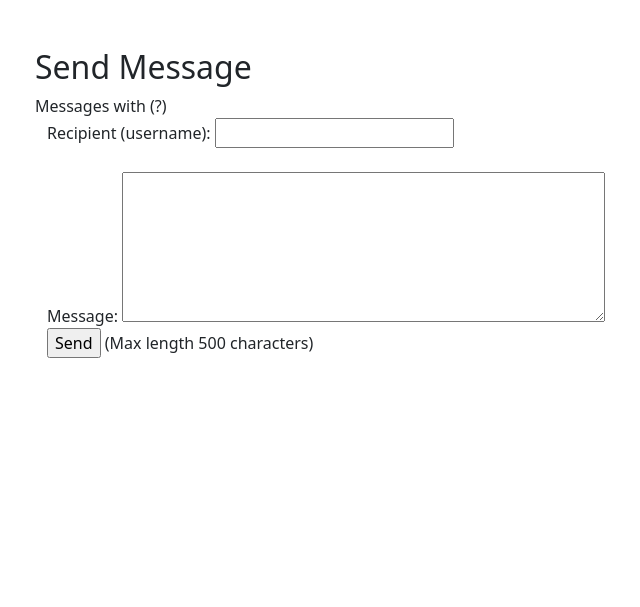
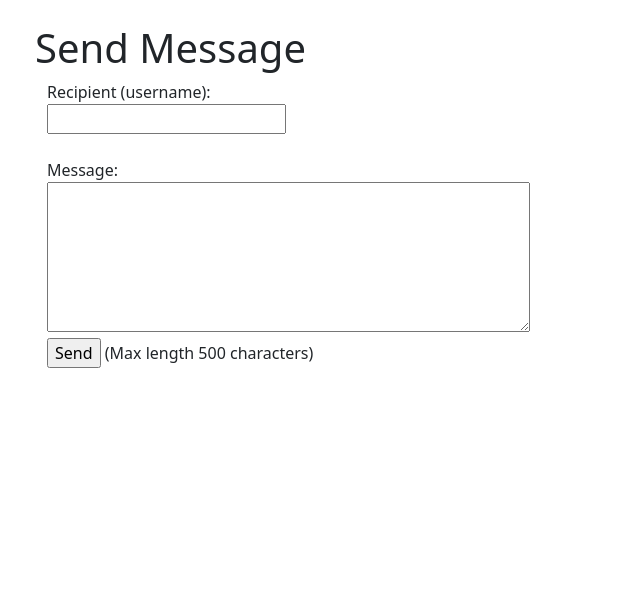
Before and after one commit to Miqqou/SecPro-webchat, a Django app: page /chat in a window 1280 px wide. Shown: the part 56-663 px from the top of the page, without its empty margins (47-687 px from the left). Run offline with Django 4.2, Linux system fonts and the light colour scheme; the visitor is signed in with stand-in values (Sample User, id 1).

Commit message:
styled chat/inbox, fixed inbox messages count

```diff
--- a/backend/webchat/webchatapp/templates/chat.html
+++ b/backend/webchat/webchatapp/templates/chat.html
@@ -2,25 +2,23 @@
 
 {% block content %}
 
-<br>
-<h2>Send Message</h2>
+<h1>Send Message</h1>
 <!-- <div class="boxed"> -->
-  <div class="overflow-auto"></div>
+<div class="overflow-auto">
 
-  <form method="post">
-    {% csrf_token %}
+<form method="post">
+  {% csrf_token %}
 
 <!-- TODO: Select partner, messages(user, partner)-->
-<a>Messages with (?)</a>
 <div class="container">
-  <label for="recipient">Recipient (username):</label>
+  <label for="recipient">Recipient (username):</label> <br>
   <input type="text" id="recipient" name="recipient"><br>
-
+  <br>
 <div class="boxed">
-<br>
 
 
-    <label for="content">Message:</label>
+
+    <label for="content">Message:</label> <br>
     <textarea id="content" name="content" rows="6" cols="50"></textarea><br>
     <input type="submit" value="Send">
   </form>
--- a/backend/webchat/webchatapp/templates/messages.html
+++ b/backend/webchat/webchatapp/templates/messages.html
@@ -14,6 +14,7 @@
 <br>
 <label for="form-select">Filter by sender: </label>
 <select onchange="filterMessages()" class="form-select" id="recipient">
+  <option selected value="default"> </option>
   {%for sender in senders%}
   <option value="">{{ sender.username }} </option>
 {% endfor %}
--- a/backend/webchat/webchatapp/views.py
+++ b/backend/webchat/webchatapp/views.py
@@ -195,18 +195,23 @@ def decrypt_message(encrypted_message, user, pw):
 @login_required
 def chat(request):
     if request.method == 'POST':
-        recipient = request.POST['recipient']
-        content = request.POST['content']
-        recipient_user = User.objects.get(username=recipient)
+        try:
+            recipient = request.POST['recipient']
+            content = request.POST['content']
+            recipient_user = User.objects.get(username=recipient)
 
-        if len(content) > 500:
-            messages.error(request, ("Too long message! 500 char max"))
-        else:
-            message = Message(sender=request.user, recipient=recipient_user,
-                            content=encrypt_message(content, recipient_user),
-                            created_at=timezone.now())
-            message.save()
+            if len(content) > 500:
+                messages.error(request, ("Too long message! 500 char max"))
+            else:
+
+                    message = Message(sender=request.user, recipient=recipient_user,
+                                        content=encrypt_message(content, recipient_user),
+                                        created_at=timezone.now())
+                    message.save()
             return redirect('chat')
+        except Exception as e:
+            messages.error(request, ("Couldn't sent message! User not found."))
+
 
     return render(request, 'chat.html', {})
 
@@ -239,7 +244,7 @@ def inbox(request):
 
         except Exception:
             messages.error(request, ("Wrong password, couldn't decrypt!"))
-            return render(request, 'messages.html', {})
+            return render(request, 'messages.html', {'number_of_messages' : number_of_messages})
 
     else:
-        return render(request, 'messages.html', {'number_of_messages' : number_of_messages, 'messages1': messages1, 'senders': senders})
+        return render(request, 'messages.html', {'number_of_messages' : number_of_messages, 'senders': senders})
```
